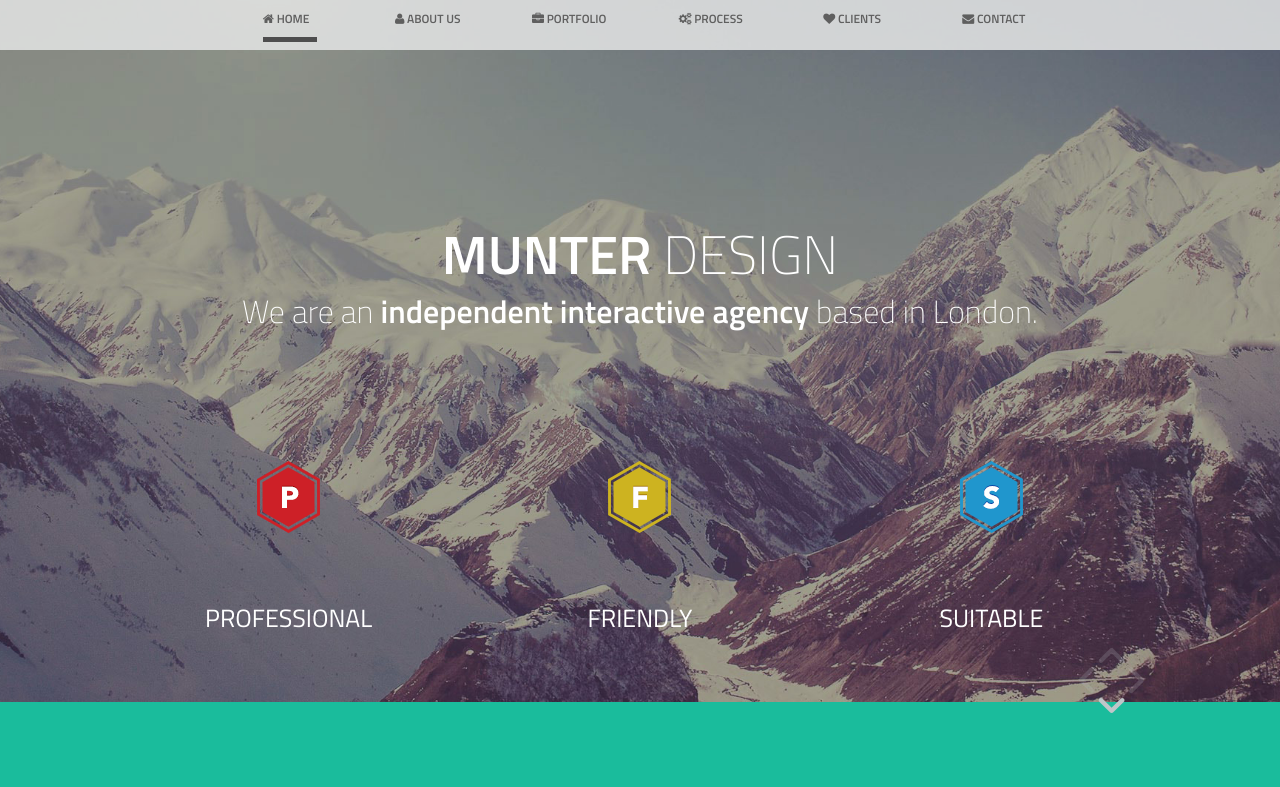
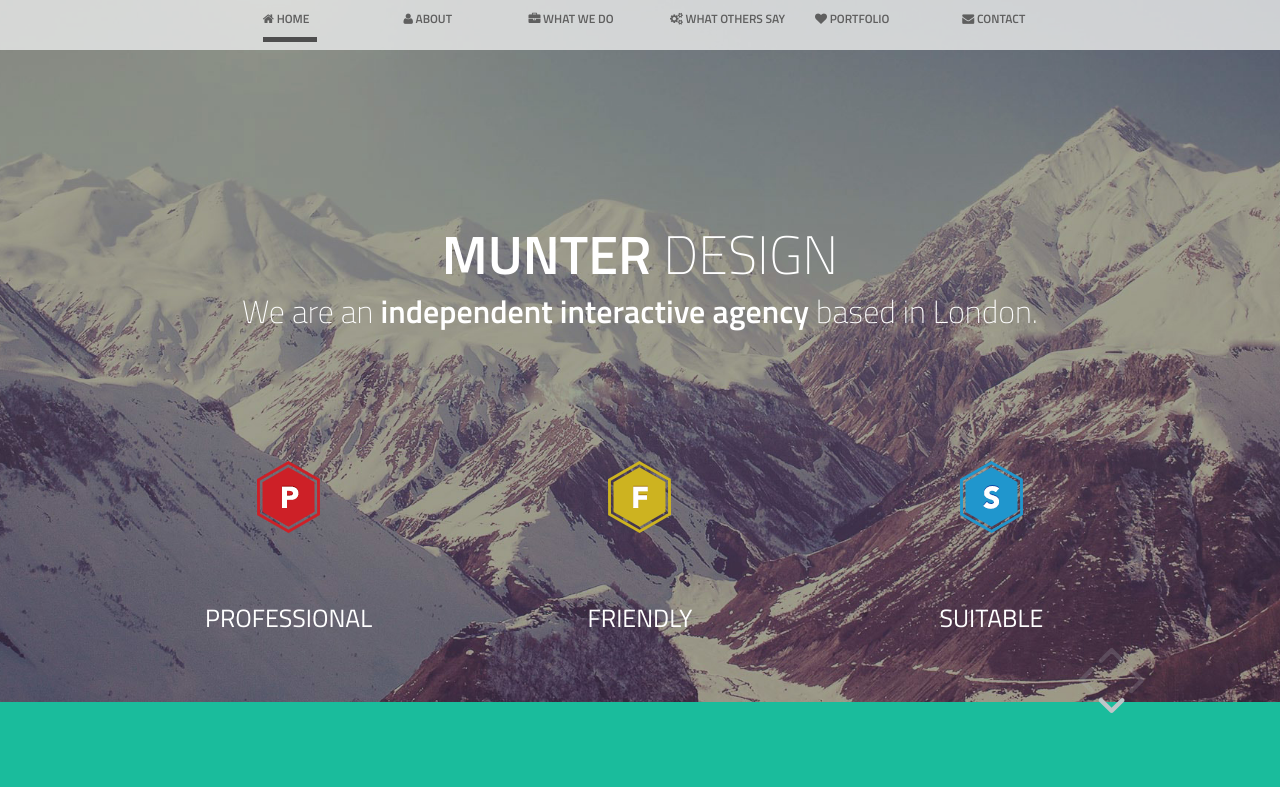
Before and after one commit to e30chris/LennartSmiles, a plain HTML site: page index.html in a window 1280 px wide. Shown: the top 787 px of the page. Drawn offline with Linux system fonts and the light colour scheme.

Commit message:
updated menu bar

```diff
--- a/index.html
+++ b/index.html
@@ -37,10 +37,10 @@
 			<div class="nav-collapse collapse navbar-responsive-collapse">
 				<ul class="nav row">
 					<li data-slide="1" class="col-12 col-sm-2"><a id="menu-link-1" href="#slide-1" title="Next Section"><span class="icon icon-home"></span> <span class="text">HOME</span></a></li>
-					<li data-slide="2" class="col-12 col-sm-2"><a id="menu-link-2" href="#slide-2" title="Next Section"><span class="icon icon-user"></span> <span class="text">ABOUT US</span></a></li>
-					<li data-slide="3" class="col-12 col-sm-2"><a id="menu-link-3" href="#slide-3" title="Next Section"><span class="icon icon-briefcase"></span> <span class="text">PORTFOLIO</span></a></li>
-					<li data-slide="4" class="col-12 col-sm-2"><a id="menu-link-4" href="#slide-4" title="Next Section"><span class="icon icon-gears"></span> <span class="text">PROCESS</span></a></li>
-					<li data-slide="5" class="col-12 col-sm-2"><a id="menu-link-5" href="#slide-5" title="Next Section"><span class="icon icon-heart"></span> <span class="text">CLIENTS</span></a></li>
+					<li data-slide="2" class="col-12 col-sm-2"><a id="menu-link-2" href="#slide-2" title="Next Section"><span class="icon icon-user"></span> <span class="text">ABOUT</span></a></li>
+					<li data-slide="3" class="col-12 col-sm-2"><a id="menu-link-3" href="#slide-3" title="Next Section"><span class="icon icon-briefcase"></span> <span class="text">WHAT WE DO</span></a></li>
+					<li data-slide="4" class="col-12 col-sm-2"><a id="menu-link-4" href="#slide-4" title="Next Section"><span class="icon icon-gears"></span> <span class="text">WHAT OTHERS SAY</span></a></li>
+					<li data-slide="5" class="col-12 col-sm-2"><a id="menu-link-5" href="#slide-5" title="Next Section"><span class="icon icon-heart"></span> <span class="text">PORTFOLIO</span></a></li>
 					<li data-slide="6" class="col-12 col-sm-2"><a id="menu-link-6" href="#slide-6" title="Next Section"><span class="icon icon-envelope"></span> <span class="text">CONTACT</span></a></li>
 				</ul>
 				<div class="row">
```
